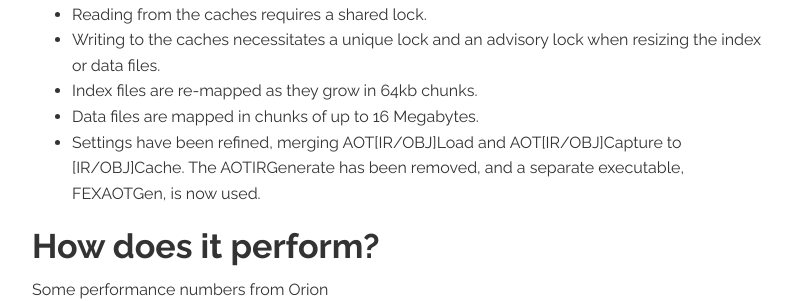
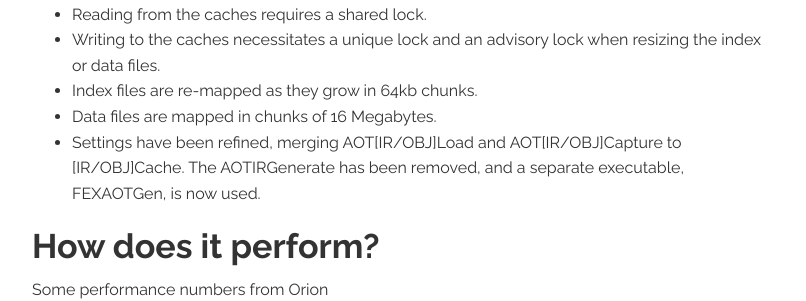
Before and after one commit to skmp/skmp.dev, a Jekyll site: the page built from _posts/2023-08-17-hex-cache.md, in a window 1280 px wide and 900 px high, scrolled down 1054 px. Shown: the part 153-454 px from the top of the window, without its empty margins (43-849 px from the left). Built offline with Jekyll 4.4.1, drawn with Linux system fonts in a browser that asks for light colours.

```diff
--- a/_posts/2023-08-17-hex-cache.md
+++ b/_posts/2023-08-17-hex-cache.md
@@ -15,7 +15,7 @@ Key features include
 - Reading from the caches requires a shared lock.
 - Writing to the caches necessitates a unique lock and an advisory lock when resizing the index or data files.
 - Index files are re-mapped as they grow in 64kb chunks.
-- Data files are mapped in chunks of up to 16 Megabytes.
+- Data files are mapped in chunks of 16 Megabytes.
 - Settings have been refined, merging AOT[IR/OBJ]Load and AOT[IR/OBJ]Capture to [IR/OBJ]Cache. The AOTIRGenerate has been removed, and a separate executable, FEXAOTGen, is now used.
 
 How does it perform?
```
